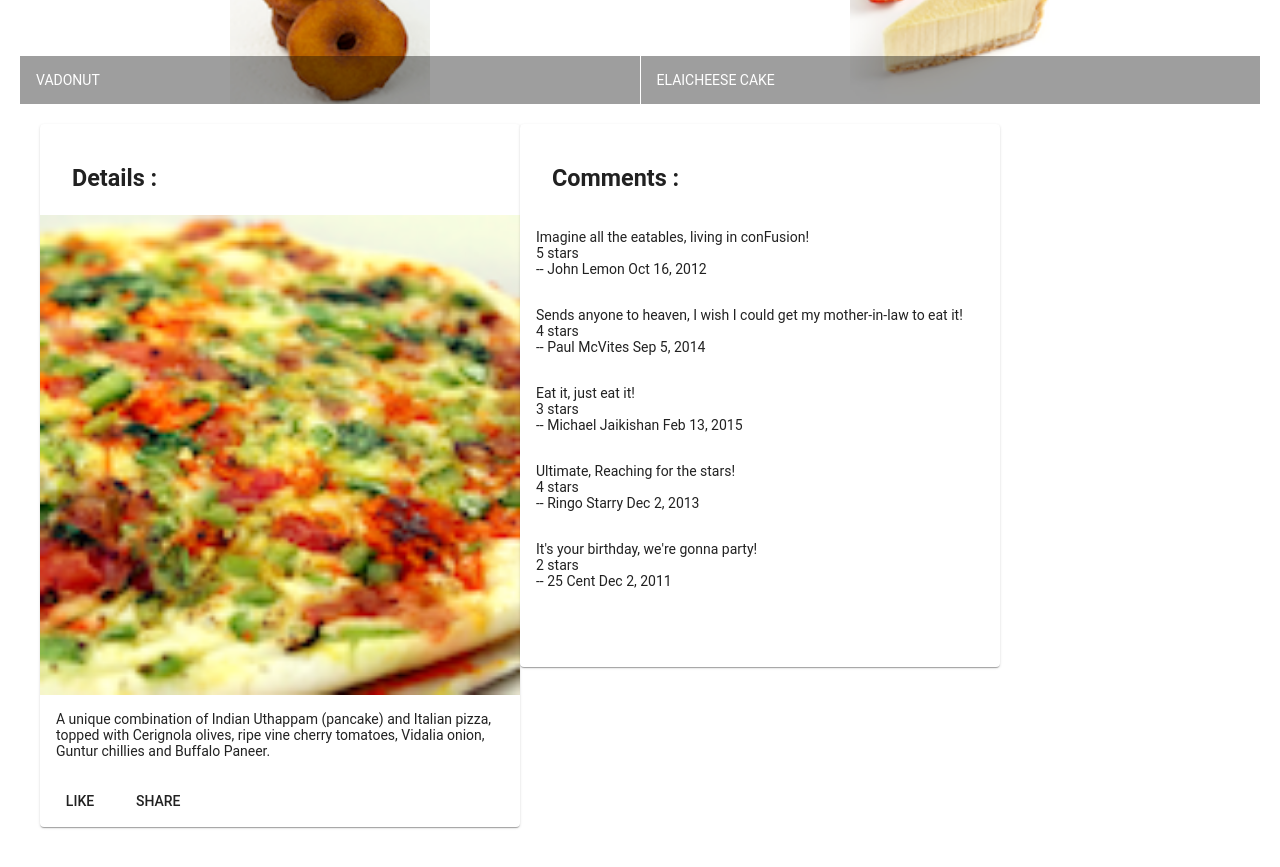
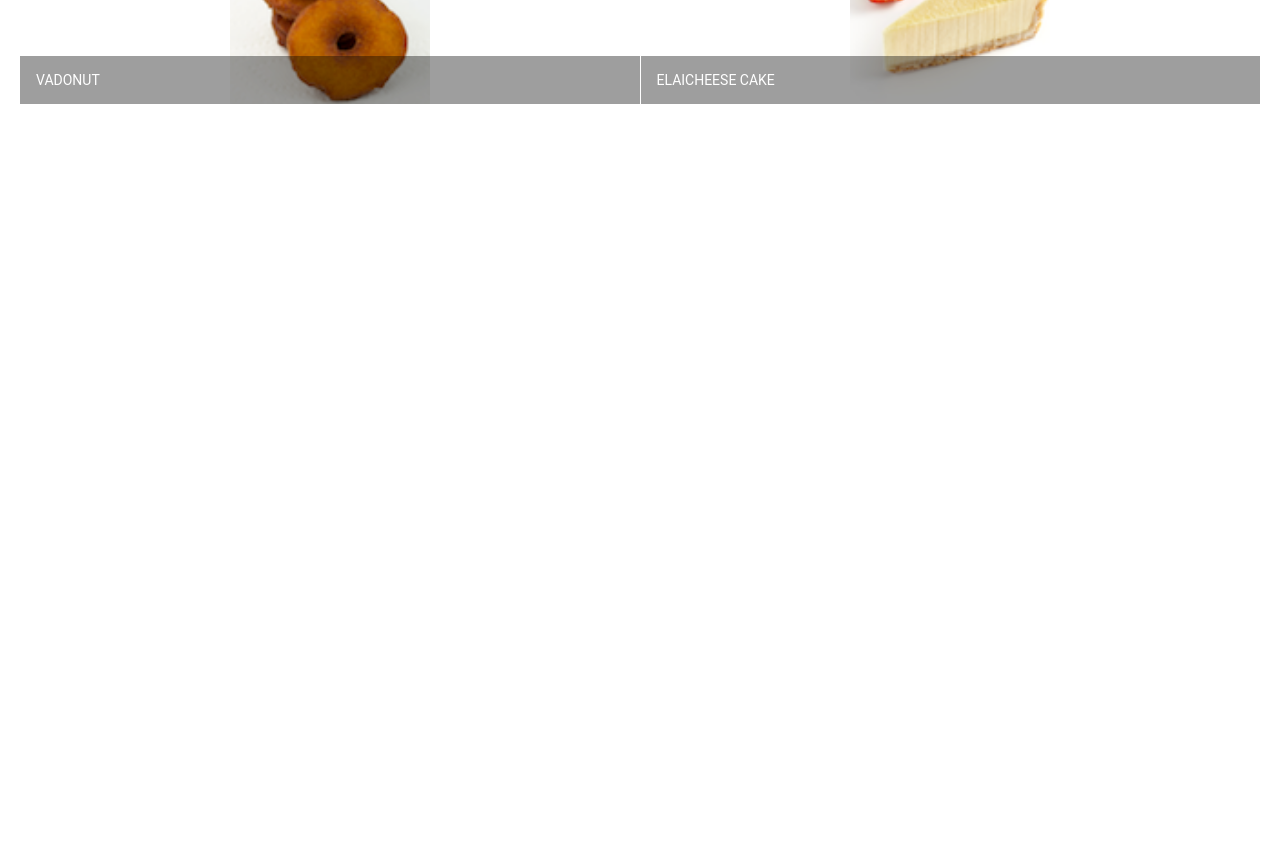
Before and after one commit to ssalifo/conFusion, an Angular app: page / in a window 1280 px wide. Shown: the part 460-1327 px from the top of the page. After the commit the page ends 800 px from the top, so only its background shows below. Built offline with nearby package versions, Linux system fonts and the light colour scheme.

Commit message:
Data Binding

```diff
--- a/src/app/dishdetail/dishdetail.component.html
+++ b/src/app/dishdetail/dishdetail.component.html
@@ -1,22 +1,24 @@
-<!-- <p>
-  dishdetail works! {{dishDetail.name}}
-</p> -->
-
-<div class="container" fxLayout="row" fxLayout.sm="column" fxLayout.xs="column"
-  fxLayoutAlign.gt-md="space-around center" fxLayoutGap="10px" fxLayoutGap.xs="0">
-
-  <div fxFlex *ngIf="dishDetail">
+<div
+  class="container"
+  fxLayout="row"
+  fxLayout.sm="column"
+  fxLayout.xs="column"
+  fxLayoutAlign.gt-md="space-around center"
+  fxLayoutGap="10px"
+  fxLayoutGap.xs="0"
+>
+  <div fxFlex *ngIf="dish">
     <div fxFlex="40">
       <!-- <p>Display the details of the Dish here</p> -->
       <mat-card>
         <mat-card-header>
           <mat-card-title>
-            <h3>Details : </h3>
+            <h3>Details :</h3>
           </mat-card-title>
         </mat-card-header>
-        <img mat-card-image src={{dishDetail.image}} alt={{dishDetail.name}}>
+        <img mat-card-image src="{{ dish.image }}" alt="{{ dish.name }}" />
         <mat-card-content>
-          {{ dishDetail.description }}
+          {{ dish.description }}
         </mat-card-content>
         <mat-card-actions>
           <button mat-button>LIKE</button>
@@ -29,25 +31,21 @@
       <mat-card>
         <mat-card-header>
           <mat-card-title>
-            <h3>Comments : </h3>
+            <h3>Comments :</h3>
           </mat-card-title>
         </mat-card-header>
         <mat-card-content>
           <div>
-            <p *ngFor="let cmt of dishDetail.comments">
-              {{ cmt.comment }}<br>
-              {{ cmt.rating }} stars <br>
-              -- {{ cmt.author }} {{ cmt.date | date }}<br><br>
+            <p *ngFor="let cmt of dish.comments">
+              {{ cmt.comment }}<br />
+              {{ cmt.rating }} stars <br />
+              -- {{ cmt.author }} {{ cmt.date | date }}<br /><br />
             </p>
             <br />
           </div>
-
-
-
         </mat-card-content>
-        <mat-card-actions>
-
-        </mat-card-actions>
+        <mat-card-actions> </mat-card-actions>
       </mat-card>
     </div>
   </div>
+</div>
--- a/src/app/dishdetail/dishdetail.component.ts
+++ b/src/app/dishdetail/dishdetail.component.ts
@@ -7,73 +7,7 @@
   styleUrls: ["./dishdetail.component.scss"]
 })
 export class DishdetailComponent implements OnInit {
-  DISH = {
-    id: "0",
-    name: "Uthappizza",
-    image: "/assets/images/uthappizza.png",
-    category: "mains",
-    featured: true,
-    label: "Hot",
-    price: "4.99",
-    // tslint:disable-next-line:max-line-length
-    description:
-      "A unique combination of Indian Uthappam (pancake) and Italian pizza,\
-      topped with Cerignola olives, ripe vine cherry tomatoes, Vidalia onion,\
-       Guntur chillies and Buffalo Paneer.",
-    comments: [
-      {
-        rating: 5,
-        comment: "Imagine all the eatables, living in conFusion!",
-        author: "John Lemon",
-        date: "2012-10-16T17:57:28.556094Z"
-      },
-      {
-        rating: 4,
-        comment:
-          "Sends anyone to heaven, I wish I could get my mother-in-law to eat it!",
-        author: "Paul McVites",
-        date: "2014-09-05T17:57:28.556094Z"
-      },
-      {
-        rating: 3,
-        comment: "Eat it, just eat it!",
-        author: "Michael Jaikishan",
-        date: "2015-02-13T17:57:28.556094Z"
-      },
-      {
-        rating: 4,
-        comment: "Ultimate, Reaching for the stars!",
-        author: "Ringo Starry",
-        date: "2013-12-02T17:57:28.556094Z"
-      },
-      {
-        rating: 2,
-        comment: "It's your birthday, we're gonna party!",
-        author: "25 Cent",
-        date: "2011-12-02T17:57:28.556094Z"
-      }
-    ]
-  };
-
-  // @Input() dishDetail: Dish;
-  dishDetail = this.DISH;
-
-  // getComments(): string {
-  //   let cmt = "";
-  //   let i = 0;
-  //   for (i = 0; i < this.dishDetail.comments.length; i++) {
-  //     cmt += "\n" + this.dishDetail.comments[i].comment;
-  //     cmt += "\n" + this.dishDetail.comments[i].rating + " stars";
-  //     cmt +=
-  //       "\n-- " +
-  //       this.dishDetail.comments[i].author +
-  //       "  " +
-  //       new Date(this.dishDetail.comments[i].date).toDateString();
-  //     cmt += "\n\n";
-  //   }
-  //   console.log(`${cmt}`);
-  //   return `${cmt}`;
-  // }
+  @Input() dish: Dish;
 
   constructor() {}
   ngOnInit() {}
--- a/src/app/menu/menu.component.html
+++ b/src/app/menu/menu.component.html
@@ -1,25 +1,26 @@
 <div class="container" fxLayout="column" fxLayoutGap="10px">
-
   <div fxFlex>
     <div>
       <h3>Menu</h3>
-      <hr>
+      <hr />
     </div>
   </div>
 
   <div fxFlex>
     <mat-grid-list cols="2" rowHeight="200px">
       <mat-grid-tile *ngFor="let dish of dishes">
-        <img (click)="onSelectDishDetail(dish)" height="200px" src={{dish.image}} alt={{dish.name}}>
+        <img
+          height="200px"
+          src="{{ dish.image }}"
+          alt="{{ dish.name }}"
+          (click)="onSelect(dish)"
+        />
         <!--input type="text" [(ngModel)]="dishDetail.name"-->
         <mat-grid-tile-footer>
-          <h1> {{dish.name | uppercase}} </h1>
+          <h1>{{ dish.name | uppercase }}</h1>
         </mat-grid-tile-footer>
       </mat-grid-tile>
     </mat-grid-list>
-    <!--     <app-dishdetail [dishDetail]="dishDetail"></app-dishdetail> -->
-    <app-dishdetail></app-dishdetail>
+    <app-dishdetail [dish]="selectedDish"></app-dishdetail>
   </div>
-
-
 </div>
--- a/src/app/menu/menu.component.ts
+++ b/src/app/menu/menu.component.ts
@@ -1,56 +1,6 @@
 import { Component, OnInit, Output } from "@angular/core";
 import { Dish } from "../shared/dish";
-
-import { DishdetailComponent } from "../dishdetail/dishdetail.component";
-
-const DISHES: Dish[] = [
-  {
-    id: "0",
-    name: "Uthappizza",
-    image: "/assets/images/uthappizza.png",
-    category: "mains",
-    featured: true,
-    label: "Hot",
-    price: "4.99",
-    // tslint:disable-next-line:max-line-length
-    description:
-      "A unique combination of Indian Uthappam (pancake) and Italian pizza, topped with Cerignola olives, " +
-      "ripe vine cherry tomatoes, Vidalia onion, Guntur chillies and Buffalo Panee"
-  },
-  {
-    id: "1",
-    name: "Zucchipakoda",
-    image: "/assets/images/zucchipakoda.png",
-    category: "appetizer",
-    featured: false,
-    label: "",
-    price: "1.99",
-    description:
-      "Deep fried Zucchini coated with mildly spiced Chickpea flour batter accompanied with a sweet-tangy tamarind sauce"
-  },
-  {
-    id: "2",
-    name: "Vadonut",
-    image: "/assets/images/vadonut.png",
-    category: "appetizer",
-    featured: false,
-    label: "New",
-    price: "1.99",
-    description:
-      "A quintessential ConFusion experience, is it a vada or is it a donut?"
-  },
-  {
-    id: "3",
-    name: "ElaiCheese Cake",
-    image: "/assets/images/elaicheesecake.png",
-    category: "dessert",
-    featured: false,
-    label: "",
-    price: "2.99",
-    description:
-      "A delectable, semi-sweet New York Style Cheese Cake, with Graham cracker crust and spiced with Indian cardamoms"
-  }
-];
+import { DISHES } from "../shared/dishes";
 
 @Component({
   selector: "app-menu",
@@ -59,14 +9,14 @@
 })
 export class MenuComponent implements OnInit {
   dishes: Dish[] = DISHES;
-  @Output() dishDetail: Dish;
+
+  @Output()
+  selectedDish: Dish;
 
   constructor() {}
 
-  ngOnInit() {
-    this.dishDetail = DISHES[0];
-  }
-  onSelectDishDetail(dish: Dish) {
-    this.dishDetail = dish;
+  ngOnInit() {}
+  onSelect(dish: Dish) {
+    this.selectedDish = dish;
   }
 }
--- /dev/null
+++ b/src/app/shared/comment.ts
@@ -0,0 +1,6 @@
+export class Comment {
+  rating: number;
+  comment: string;
+  author: string;
+  date: string;
+}
--- a/src/app/shared/dish.ts
+++ b/src/app/shared/dish.ts
@@ -1,5 +1,5 @@
 // import { SpawnSyncOptionsWithBufferEncoding } from "child_process";
-
+import { Comment } from "./comment";
 export class Dish {
   id: string;
   name: string;
@@ -9,4 +9,5 @@
   label: string;
   price: string;
   description: string;
+  comments: Comment[];
 }
--- /dev/null
+++ b/src/app/shared/dishes.ts
@@ -0,0 +1,182 @@
+import { Dish } from "./dish";
+
+export const DISHES: Dish[] = [
+  {
+    id: "0",
+    name: "Uthappizza",
+    image: "/assets/images/uthappizza.png",
+    category: "mains",
+    featured: true,
+    label: "Hot",
+    price: "4.99",
+    // tslint:disable-next-line:max-line-length
+    description:
+      "A unique combination of Indian Uthappam (pancake) and Italian pizza, topped with Cerignola olives, ripe vine cherry tomatoes, \
+      Vidalia onion, Guntur chillies and Buffalo Paneer.",
+    comments: [
+      {
+        rating: 5,
+        comment: "Imagine all the eatables, living in conFusion!",
+        author: "John Lemon",
+        date: "2012-10-16T17:57:28.556094Z"
+      },
+      {
+        rating: 4,
+        comment:
+          "Sends anyone to heaven, I wish I could get my mother-in-law to eat it!",
+        author: "Paul McVites",
+        date: "2014-09-05T17:57:28.556094Z"
+      },
+      {
+        rating: 3,
+        comment: "Eat it, just eat it!",
+        author: "Michael Jaikishan",
+        date: "2015-02-13T17:57:28.556094Z"
+      },
+      {
+        rating: 4,
+        comment: "Ultimate, Reaching for the stars!",
+        author: "Ringo Starry",
+        date: "2013-12-02T17:57:28.556094Z"
+      },
+      {
+        rating: 2,
+        comment: "It's your birthday, we're gonna party!",
+        author: "25 Cent",
+        date: "2011-12-02T17:57:28.556094Z"
+      }
+    ]
+  },
+  {
+    id: "1",
+    name: "Zucchipakoda",
+    image: "/assets/images/zucchipakoda.png",
+    category: "appetizer",
+    featured: false,
+    label: "",
+    price: "1.99",
+    description:
+      "Deep fried Zucchini coated with mildly spiced Chickpea flour batter accompanied with a sweet-tangy tamarind sauce",
+    comments: [
+      {
+        rating: 5,
+        comment: "Imagine all the eatables, living in conFusion!",
+        author: "John Lemon",
+        date: "2012-10-16T17:57:28.556094Z"
+      },
+      {
+        rating: 4,
+        comment:
+          "Sends anyone to heaven, I wish I could get my mother-in-law to eat it!",
+        author: "Paul McVites",
+        date: "2014-09-05T17:57:28.556094Z"
+      },
+      {
+        rating: 3,
+        comment: "Eat it, just eat it!",
+        author: "Michael Jaikishan",
+        date: "2015-02-13T17:57:28.556094Z"
+      },
+      {
+        rating: 4,
+        comment: "Ultimate, Reaching for the stars!",
+        author: "Ringo Starry",
+        date: "2013-12-02T17:57:28.556094Z"
+      },
+      {
+        rating: 2,
+        comment: "It's your birthday, we're gonna party!",
+        author: "25 Cent",
+        date: "2011-12-02T17:57:28.556094Z"
+      }
+    ]
+  },
+  {
+    id: "2",
+    name: "Vadonut",
+    image: "/assets/images/vadonut.png",
+    category: "appetizer",
+    featured: false,
+    label: "New",
+    price: "1.99",
+    description:
+      "A quintessential ConFusion experience, is it a vada or is it a donut?",
+    comments: [
+      {
+        rating: 5,
+        comment: "Imagine all the eatables, living in conFusion!",
+        author: "John Lemon",
+        date: "2012-10-16T17:57:28.556094Z"
+      },
+      {
+        rating: 4,
+        comment:
+          "Sends anyone to heaven, I wish I could get my mother-in-law to eat it!",
+        author: "Paul McVites",
+        date: "2014-09-05T17:57:28.556094Z"
+      },
+      {
+        rating: 3,
+        comment: "Eat it, just eat it!",
+        author: "Michael Jaikishan",
+        date: "2015-02-13T17:57:28.556094Z"
+      },
+      {
+        rating: 4,
+        comment: "Ultimate, Reaching for the stars!",
+        author: "Ringo Starry",
+        date: "2013-12-02T17:57:28.556094Z"
+      },
+      {
+        rating: 2,
+        comment: "It's your birthday, we're gonna party!",
+        author: "25 Cent",
+        date: "2011-12-02T17:57:28.556094Z"
+      }
+    ]
+  },
+  {
+    id: "3",
+    name: "ElaiCheese Cake",
+    image: "/assets/images/elaicheesecake.png",
+    category: "dessert",
+    featured: false,
+    label: "",
+    price: "2.99",
+    description:
+      "A delectable, semi-sweet New York Style Cheese Cake, with Graham cracker crust and spiced with Indian cardamoms",
+    comments: [
+      {
+        rating: 5,
+        comment: "Imagine all the eatables, living in conFusion!",
+        author: "John Lemon",
+        date: "2012-10-16T17:57:28.556094Z"
+      },
+      {
+        rating: 4,
+        comment:
+          "Sends anyone to heaven, I wish I could get my mother-in-law to eat it!",
+        author: "Paul McVites",
+        date: "2014-09-05T17:57:28.556094Z"
+      },
+      {
+        rating: 3,
+        comment: "Eat it, just eat it!",
+        author: "Michael Jaikishan",
+        date: "2015-02-13T17:57:28.556094Z"
+      },
+      {
+        rating: 4,
+        comment: "Ultimate, Reaching for the stars!",
+        author: "Ringo Starry",
+        date: "2013-12-02T17:57:28.556094Z"
+      },
+      {
+        rating: 2,
+        comment: "It's your birthday, we're gonna party!",
+        author: "25 Cent",
+        date: "2011-12-02T17:57:28.556094Z"
+      }
+    ]
+  }
+];
```
